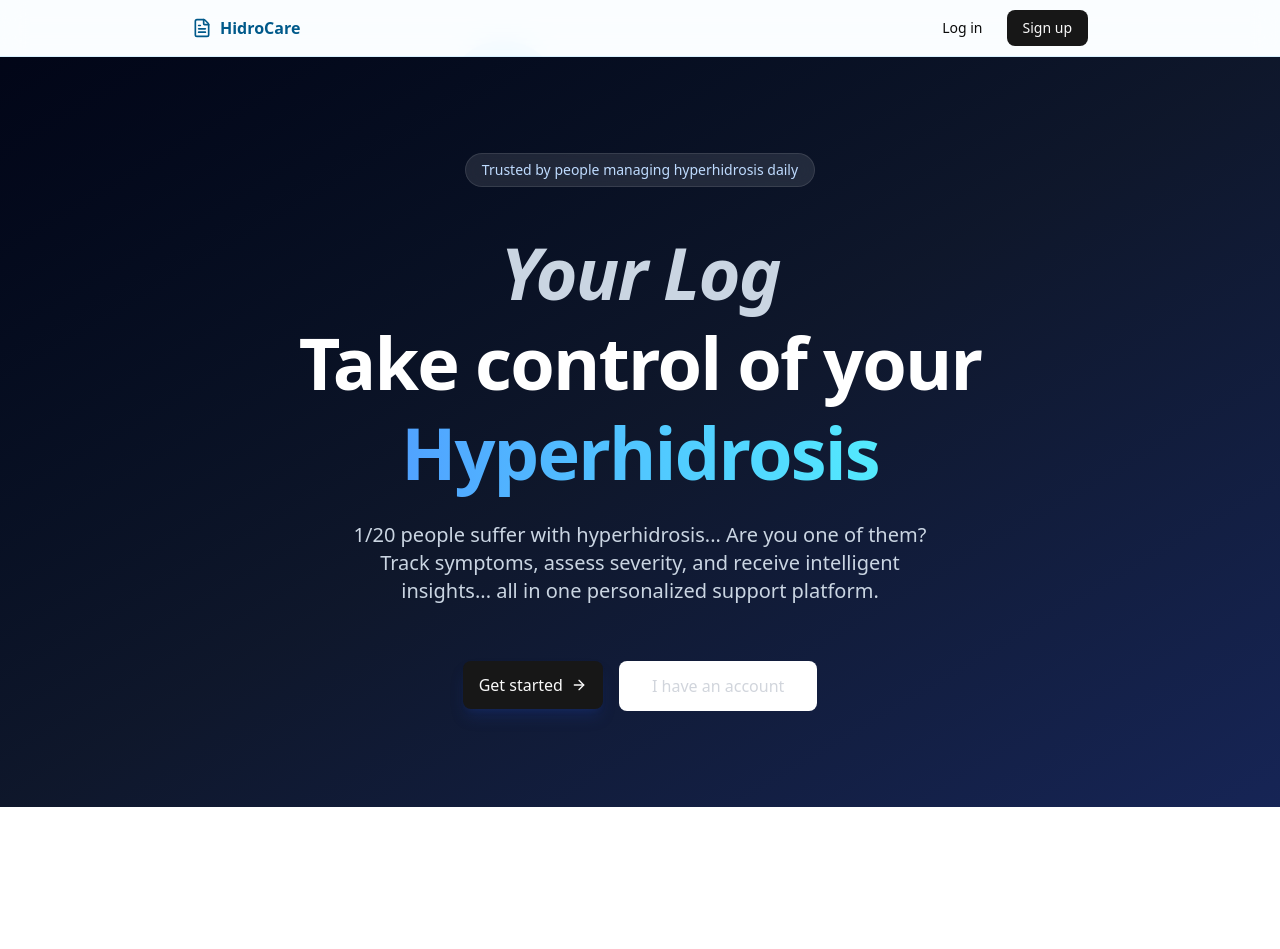
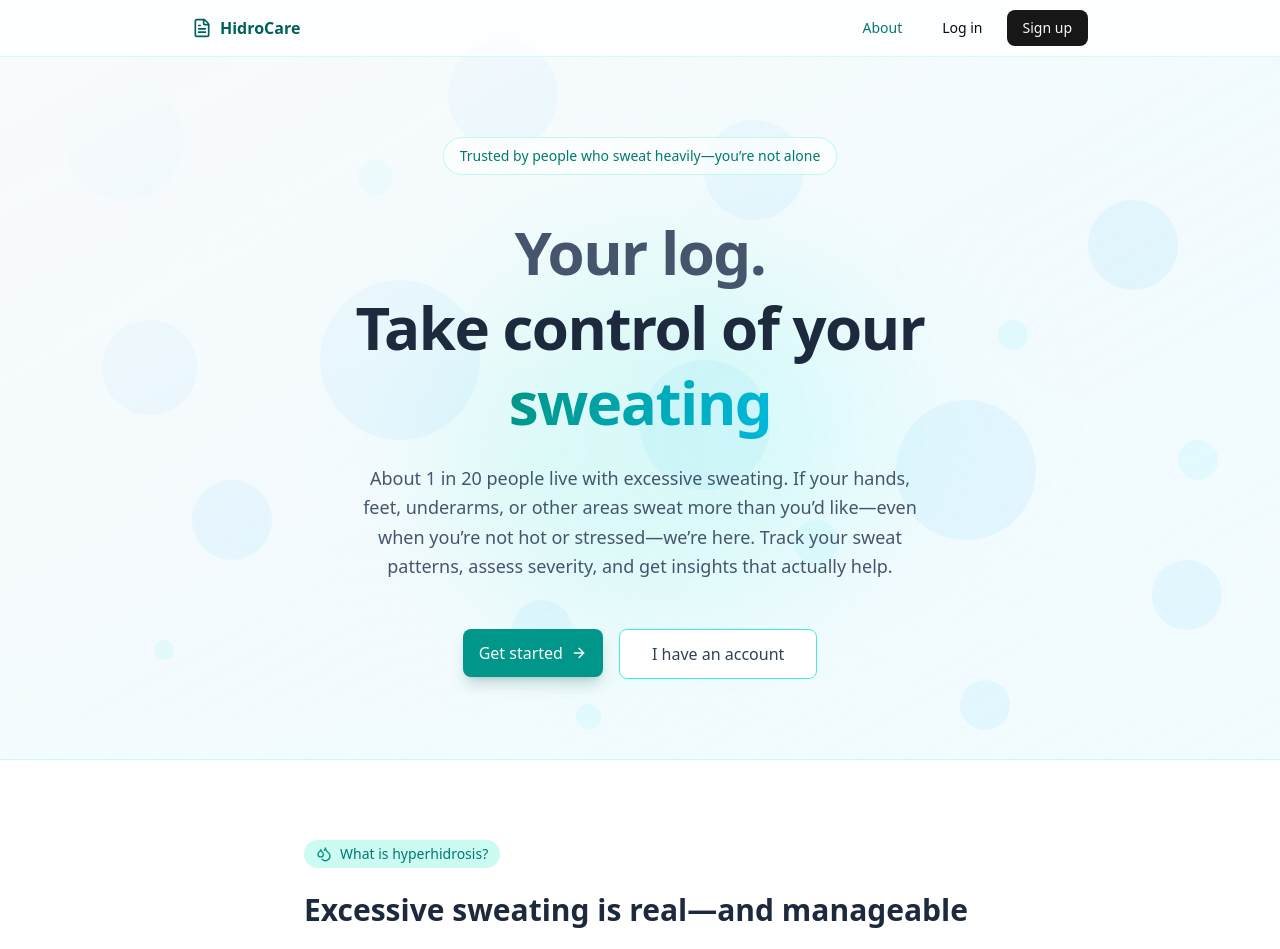
Before and after one commit to Ar1Ov/HidroCare, a Next.js app: page / in a window 1280 px wide. Shown: the top 949 px of the page. Before the commit the page ends 807 px from the top, so only its background shows below. Built offline with nearby package versions, Linux system fonts and the light colour scheme.

Commit message:
v3.3 Dashboard Update + Sweat info page

```diff
--- a/app/globals.css
+++ b/app/globals.css
@@ -115,6 +115,10 @@
 	--sidebar-ring: oklch(0.556 0 0);
 }
 
+html {
+	scroll-behavior: smooth;
+}
+
 @layer base {
 	* {
 		@apply border-border outline-ring/50;
--- a/app/page.tsx
+++ b/app/page.tsx
@@ -1,17 +1,23 @@
 import Link from "next/link";
 import { Button } from "@/components/ui/button";
-import { FileText, ArrowRight } from "lucide-react";
+import { FileText, ArrowRight, Droplets } from "lucide-react";
 
 export default function HomePage() {
 	return (
 		<div className="flex min-h-screen flex-col">
-			<header className="border-b border-sky-200/50 bg-white/60 backdrop-blur-md dark:border-sky-800/30 dark:bg-slate-900/60">
+			<header className="sticky top-0 z-50 border-b border-teal-200/40 bg-white/80 backdrop-blur-md dark:border-teal-800/30 dark:bg-slate-900/80">
 				<div className="container flex h-14 items-center justify-between">
-					<div className="flex items-center gap-2 font-bold text-sky-800 dark:text-sky-200">
+					<div className="flex items-center gap-2 font-bold text-teal-800 dark:text-teal-200">
 						<FileText className="h-5 w-5" />
 						<span>HidroCare</span>
 					</div>
-					<nav className="flex items-center gap-2">
+					<nav className="flex items-center gap-1 sm:gap-2" aria-label="Main navigation">
+						<a
+							href="#about-hyperhidrosis"
+							className="inline-flex items-center justify-center rounded-md px-4 py-2 text-sm font-medium text-teal-700 transition-colors hover:bg-teal-100 hover:text-teal-900 dark:text-teal-300 dark:hover:bg-teal-900/50 dark:hover:text-teal-100"
+						>
+							About
+						</a>
 						<Link href="/login">
 							<Button variant="ghost">Log in</Button>
 						</Link>
@@ -22,55 +28,76 @@ export default function HomePage() {
 				</div>
 			</header>
 
-			<main className="relative flex-1 flex items-center justify-center overflow-hidden bg-gradient-to-br from-slate-950 via-slate-900 to-blue-950 text-white">
+			<main className="flex-1">
 
-  {/* Background Glow */}
+				{/* Hero */}
+				<section className="relative flex min-h-[85vh] flex-col items-center justify-center overflow-hidden bg-gradient-to-br from-slate-50 via-teal-50/30 to-cyan-50/40 px-4 py-20 text-slate-800 dark:from-slate-950 dark:via-teal-950/30 dark:to-slate-900 dark:text-slate-100">
 					<div className="absolute inset-0 -z-10">
-    <div className="absolute top-1/3 left-1/2 -translate-x-1/2 h-[500px] w-[500px] rounded-full bg-blue-600/20 blur-3xl" />
+						<div className="absolute top-1/4 left-1/2 h-[400px] w-[400px] -translate-x-1/2 rounded-full bg-teal-300/20 blur-3xl dark:bg-teal-500/10" />
+						<div className="absolute bottom-1/4 right-1/4 h-[300px] w-[300px] rounded-full bg-cyan-200/15 blur-3xl dark:bg-cyan-500/5" />
 					</div>
 
-  <div className="container flex flex-col items-center text-center gap-10 py-24">
-
-    {/* Optional Badge */}
-    <div className="px-4 py-1.5 rounded-full bg-white/10 backdrop-blur text-sm text-blue-200 border border-white/10">
-      Trusted by people managing hyperhidrosis daily
+					<div className="container flex flex-col items-center text-center gap-8 sm:gap-10">
+						<div className="rounded-full border border-teal-200/60 bg-white/60 px-4 py-2 text-sm text-teal-700 dark:border-teal-700/40 dark:bg-teal-950/40 dark:text-teal-300">
+							Trusted by people who sweat heavily—you’re not alone
 						</div>
 
-    <div className="space-y-6 max-w-3xl">
-      <h1 className="text-5xl font-bold tracking-tight sm:text-6xl md:text-7xl leading-tight">
-        <span className="italic text-slate-300">Your Log</span>
+						<div className="space-y-6 max-w-2xl">
+							<h1 className="text-4xl font-bold tracking-tight sm:text-5xl md:text-6xl leading-tight">
+								<span className="text-slate-600 dark:text-slate-400">Your log.</span>
 								<br />
 								Take control of your{" "}
-        <span className="bg-gradient-to-r from-blue-400 to-cyan-300 bg-clip-text text-transparent">
-          Hyperhidrosis
+								<span className="bg-gradient-to-r from-teal-600 to-cyan-500 bg-clip-text text-transparent dark:from-teal-400 dark:to-cyan-400">
+									sweating
 								</span>
 							</h1>
 
-      <p className="text-xl text-slate-300 max-w-xl mx-auto">
-      1/20 people suffer with hyperhidrosis... Are you one of them? <br /> Track symptoms, assess severity, and receive intelligent insights... all in one personalized support platform.
+							<p className="text-lg text-slate-600 dark:text-slate-300 max-w-xl mx-auto leading-relaxed">
+								About 1 in 20 people live with excessive sweating. If your hands, feet, underarms, or other areas sweat more than you’d like—even when you’re not hot or stressed—we’re here. Track your sweat patterns, assess severity, and get insights that actually help.
 							</p>
 						</div>
 
-    <div className="flex flex-col sm:flex-row gap-4 pt-4">
+						<div className="flex flex-col sm:flex-row gap-4 pt-2">
 							<Link href="/signup">
-        <Button size="lg" className="gap-2 px-8 py-6 text-base shadow-lg shadow-blue-900/30">
+								<Button size="lg" className="gap-2 px-8 py-6 text-base shadow-lg shadow-teal-900/20 bg-teal-600 hover:bg-teal-700 dark:bg-teal-500 dark:hover:bg-teal-600">
 									Get started
 									<ArrowRight className="h-4 w-4" />
 								</Button>
 							</Link>
-
 							<Link href="/login">
 								<Button
 									size="lg"
 									variant="outline"
-          className="px-8 py-6 text-base border-white/20 text-gray-300 hover:bg-white/10"
+									className="px-8 py-6 text-base border-teal-300 dark:border-teal-600 text-slate-700 dark:text-slate-300 hover:bg-teal-50 dark:hover:bg-teal-950/50"
 								>
 									I have an account
 								</Button>
 							</Link>
 						</div>
+					</div>
+				</section>
 
+				{/* About Hyperhidrosis - scroll target */}
+				<section
+					id="about-hyperhidrosis"
+					className="scroll-mt-16 border-t border-teal-200/50 bg-white dark:border-teal-800/30 dark:bg-slate-900/50"
+					aria-labelledby="about-hyperhidrosis-heading"
+				>
+					<div className="container py-16 sm:py-20">
+						<div className="mx-auto max-w-2xl">
+							<div className="mb-6 inline-flex items-center gap-2 rounded-full bg-teal-100 dark:bg-teal-900/40 px-3 py-1">
+								<Droplets className="h-4 w-4 text-teal-600 dark:text-teal-400" aria-hidden />
+								<span className="text-sm font-medium text-teal-700 dark:text-teal-300">What is hyperhidrosis?</span>
 							</div>
+							<h2 id="about-hyperhidrosis-heading" className="text-2xl font-bold text-slate-800 dark:text-slate-100 sm:text-3xl mb-4">
+								Excessive sweating is real—and manageable
+							</h2>
+							<p className="text-slate-600 dark:text-slate-300 leading-relaxed text-base sm:text-lg">
+								<strong>Hyperhidrosis</strong> is a medical condition that causes excessive sweating—far more than your body needs to cool down. If your hands, feet, underarms, face, or other areas sweat heavily even when you’re not hot, nervous, or exercising, you may have it. Sweat can feel embarrassing or isolating, but it’s a real condition with real treatments. About 1 in 20 people experience it. HidroCare helps you track your sweat patterns, understand your triggers, and take steps toward better control.
+							</p>
+						</div>
+					</div>
+				</section>
 			</main>
 		</div>
 	);
```
Lines whose indentation alone changed are shown as unchanged.
